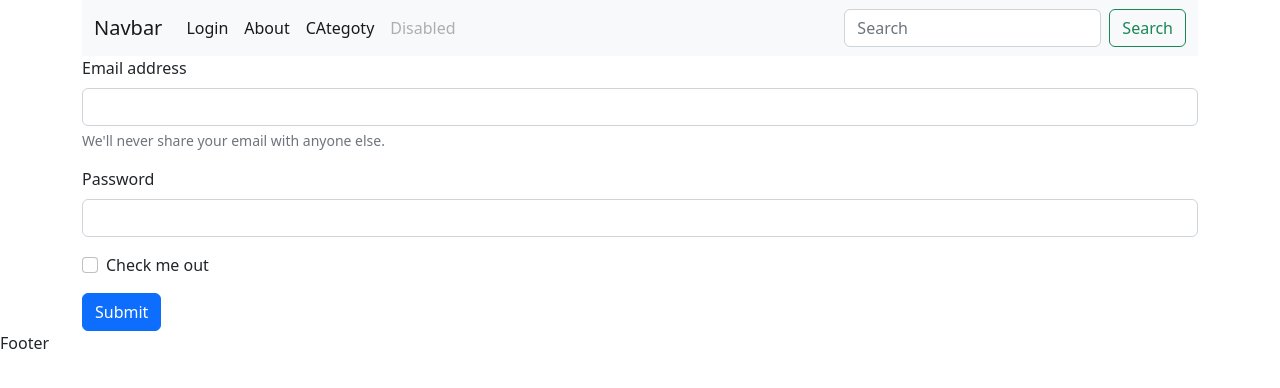
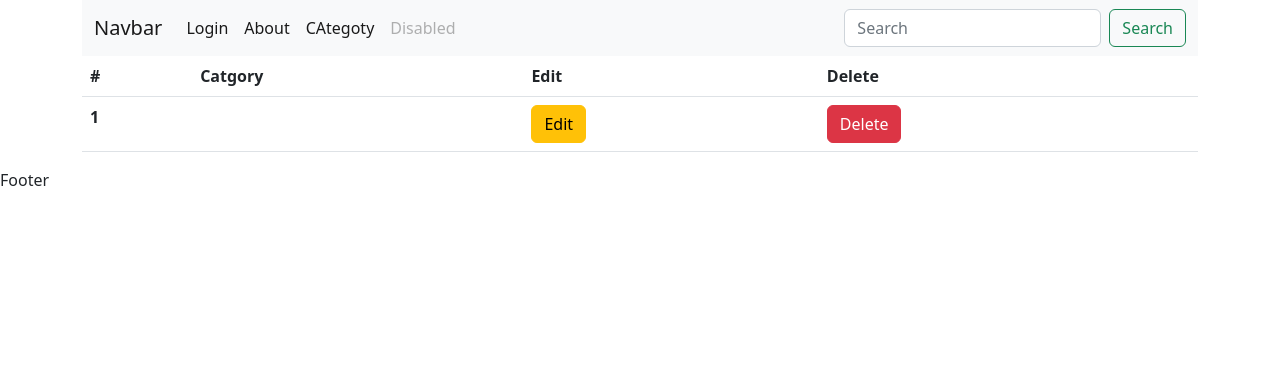
Before and after one commit to M-Destiny/React, a React (Create React App) app: page /category/add in a window 1280 px wide. Shown: the top 388 px of the page. Built offline with nearby package versions, Linux system fonts and the light colour scheme.

Commit message:
30-11-2022

```diff
--- a/src/Components/Categoryadd.js
+++ b/src/Components/Categoryadd.js
@@ -1,24 +1,37 @@
 import React from 'react'
+// import { useRef, useState } from 'react';
 
-export default function Categoryadd() {
+export default function Categoryadd(props) {
+    console.log(props);
+    // var props = addcat;
     return (
         <div className='container'>
-            <form>
-                <div class="mb-3">
-                    <label for="exampleInputEmail1" class="form-label">Email address</label>
-                    <input type="email" class="form-control" id="exampleInputEmail1" aria-describedby="emailHelp" />
-                    <div id="emailHelp" class="form-text">We'll never share your email with anyone else.</div>
-                </div>
-                <div class="mb-3">
-                    <label for="exampleInputPassword1" class="form-label">Password</label>
-                    <input type="password" class="form-control" id="exampleInputPassword1" />
-                </div>
-                <div class="mb-3 form-check">
-                    <input type="checkbox" class="form-check-input" id="exampleCheck1" />
-                    <label class="form-check-label" for="exampleCheck1">Check me out</label>
-                </div>
-                <button type="submit" class="btn btn-primary">Submit</button>
-            </form>
+            <table class="table">
+                <thead>
+                    <tr>
+                        <th scope="col">#</th>
+                        <th scope="col">Catgory</th>
+                        <th scope="col">Edit</th>
+                        <th scope="col">Delete</th>
+
+
+                    </tr>
+                </thead>
+                <tbody>
+                    {
+                    props.addcat!="" && (
+                        <tr>
+                            <th scope="row">1</th>
+                            <td>{props.addcat}</td>
+                            <td><button className='btn btn-warning'>Edit</button></td>
+                            <td><button className='btn btn-danger'>Delete</button></td>
+                        </tr>
+                    )}
+
+                </tbody>
+            </table>
+
+
         </div>
     )
 }
--- a/src/Components/Categorylist.js
+++ /dev/null
@@ -1,14 +0,0 @@
-import React from 'react'
-import { Link } from 'react-router-dom'
-
-export default function Categorylist() {
-  return (
-    <div className='container'><ul class="list-group">
-      <li class="list-group-item">Adidas</li>
-      <li class="list-group-item">Puma</li>
-      <li class="list-group-item">Nike</li>
-      <li class="list-group-item" ><Link to="/category/add">Add category</Link></li>
-    </ul>
-    </div>
-  )
-}
--- /dev/null
+++ b/src/Components/Categorylist.jsx
@@ -0,0 +1,32 @@
+import React from 'react'
+import { useRef, useState } from 'react';
+import Categoryadd from './Categoryadd'
+
+export default function Categorylist() {
+  /* //write a function to add category into a list */
+  var data1 =useRef();
+  const [category, setCategory] = useState();
+
+  function addcat() {
+    // console.log('Add category');
+    console.log(data1.current.value);
+    var textbox = data1.current.value;
+    setCategory(textbox);
+  }
+  return (
+    <div className='container'>
+      <input type="text" ref={data1} className='form-control' placeholder='Enter category name' />
+      <br />
+      <button className='btn btn-dark' onClick={addcat}>Add</button>
+      {/* {category} */}
+      <br />
+      <br />
+
+
+
+
+      <Categoryadd addcat={category} />
+      {/* <Categoryadd /> */}
+    </div>
+  )
+}
--- a/src/Components/Content.js
+++ b/src/Components/Content.js
@@ -1,7 +1,8 @@
 import Left from "./Left";
 import Right from "./Right";
+import Userinfo from "./Userinfo";
 
-export default function Content(){
+export default function Content() {
     return (
         <div className="container">
             <div className="row">
@@ -12,6 +13,9 @@ export default function Content(){
                     <Right />
                 </div>
             </div>
+            <div>
+                <Userinfo/>
+            </div>
         </div>
 
     )
--- /dev/null
+++ b/src/Components/Userinfo.js
@@ -0,0 +1,69 @@
+import React from 'react'
+import { useRef, useState } from 'react';
+
+
+export default function Userinfo() {
+    var data1 = useRef();
+    var data2 = useRef(1);
+    var city = useRef(2);
+    var date1 = new Date(data2.value);
+    var date2 = new Date();
+    var diff = date2 - date1;
+    var days = diff / (1000 * 60 * 60 * 24);
+    console.log(typeof days, days/365);
+    const [username, setUsername] = useState('Enter name');
+    const [userage, setUserage] = useState('Enter age');
+    const [usercity, setUsercity] = useState('Enter city');
+    function userdata() {
+        setUsername(data1.current.value);
+        setUserage(data2.current.value);
+        setUsercity(city.current.value);
+
+        if (days - 6570 > 0) {
+            console.log("you are " + (days - 6570) + " days old");
+            console.log("your are adult")
+            // document.getElementById("ad").innerHTML = "you are Adult";
+        } else {
+            console.log("you are not Adult yet");
+            // document.getElementById("ad").innerHTML = "you are not Adult yet";
+        }
+
+
+    }
+    return (
+        <div className='row mt-5'>
+            <h1 className='text-center pb-3'>Userinfo</h1>
+            <div className='col-xl-6'>
+                <input ref={data1} type="text" className='form-control' ></input>
+                <br />
+                <input type="date" className='form-control' ref={data2} ></input>
+                <br />
+                <p>
+                    Select your city: &nbsp;
+                    <select ref={city}>
+                        <option value="Mumbai">Mumbai</option>
+                        <option value="Delhi">Delhi</option>
+                        <option value="Bangalore">Bangalore</option>
+                        <option value="Hyderabad">Hyderabad</option>
+                    </select>
+                    <br />
+                    <br />
+                    <p className='text-center'>
+                        <button className='btn btn-dark' onClick={userdata}>Enter</button>
+                    </p>
+                </p>
+            </div>
+            <div className='col-xl-6 pl-2'>
+                <p className='text-uppercase'>
+                    Name: &nbsp; {username}
+                </p>
+                <p className='text-uppercase'>
+                    Adult: &nbsp; {userage}
+                </p>
+                <p className='text-uppercase'>
+                    Location: &nbsp; {usercity}
+                </p>
+            </div>
+        </div>
+    )
+}
--- a/src/index.js
+++ b/src/index.js
@@ -14,7 +14,7 @@ const router1 = createBrowserRouter([
     {
         path: '/',
         element: <App />,
-        errorElement: <h1>404 Page Not Found </h1>,
+        // errorElement: <h1>404 Page Not Found </h1>,
         children: [
             {
                 path: '',
```
Lines whose indentation alone changed are shown as unchanged.
